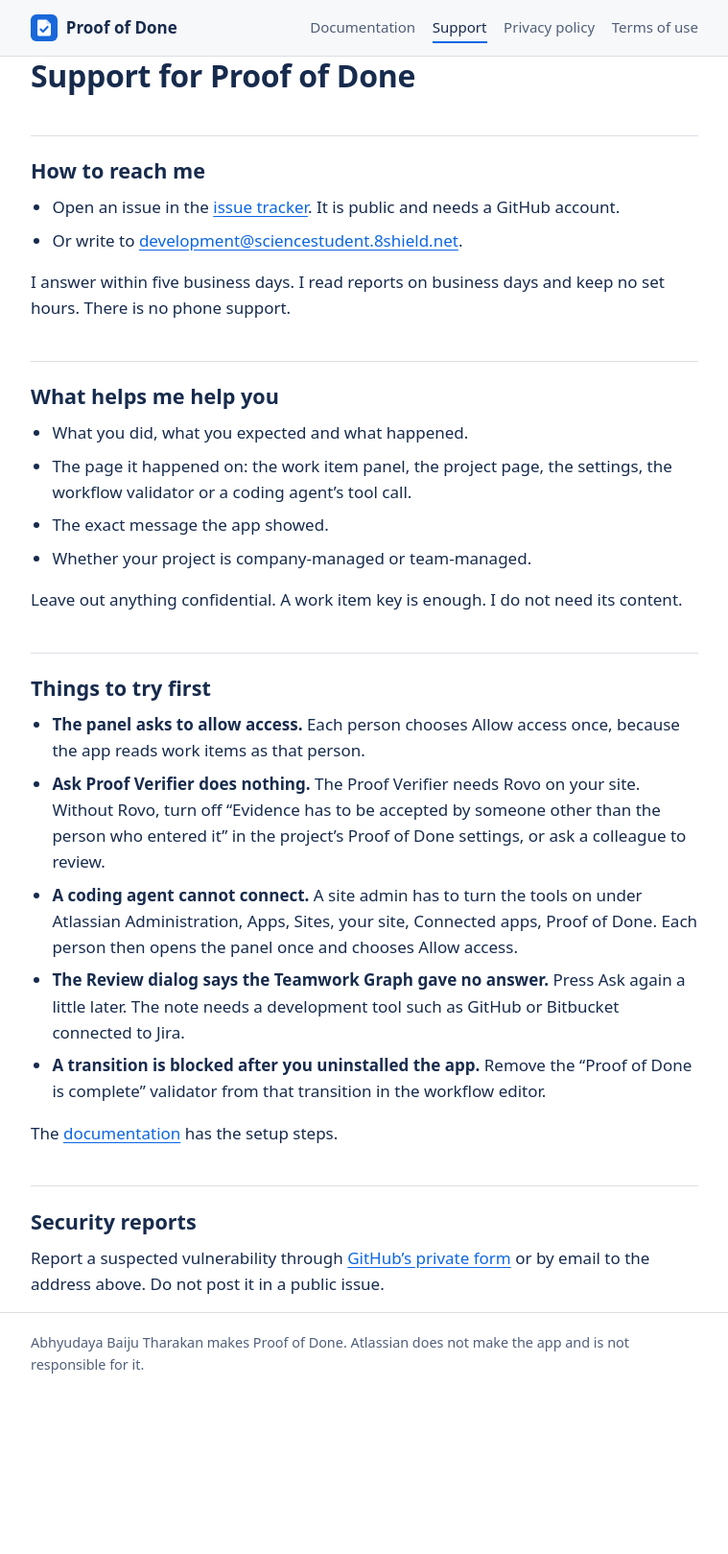
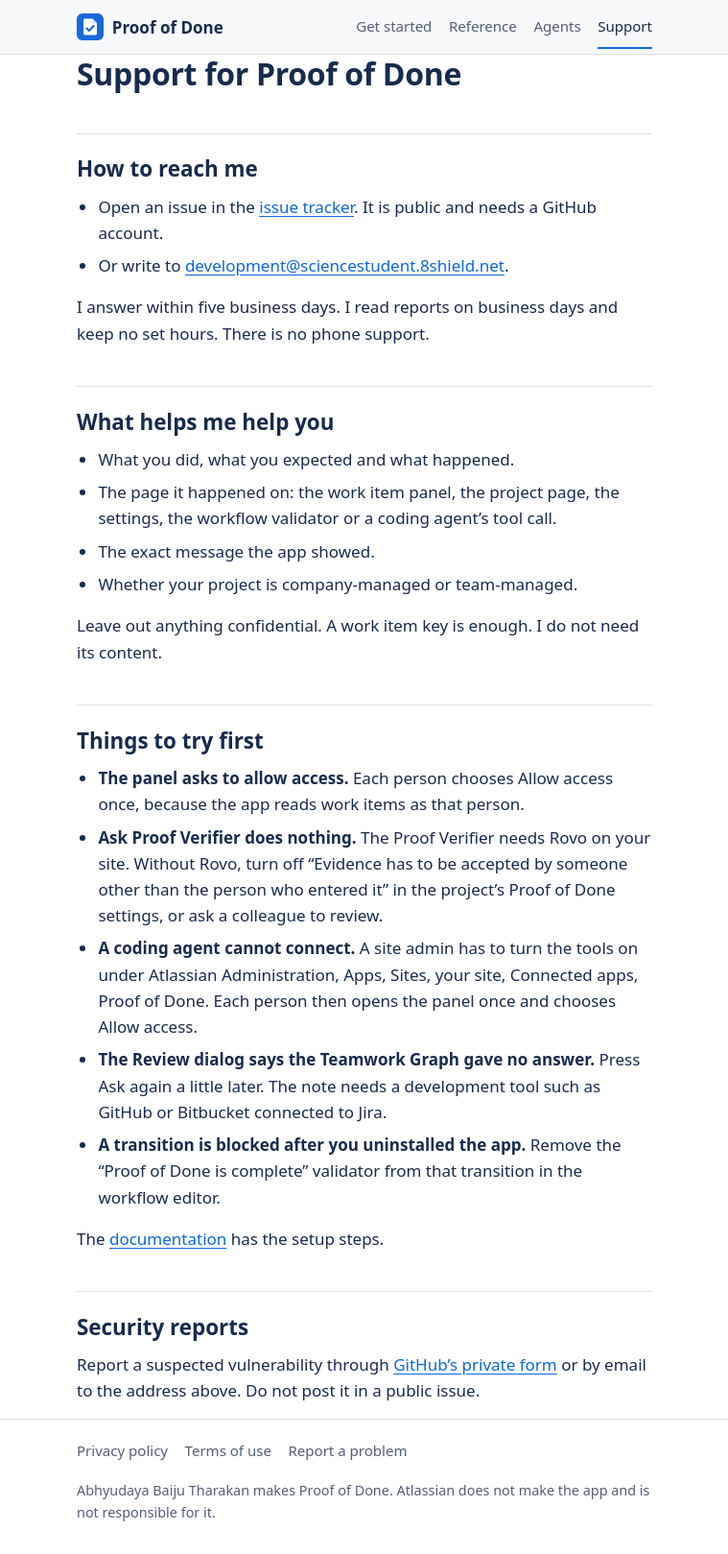
Before and after one commit to ALikesToCode/proof-of-done-docs, a Jekyll site: the page built from support.md, in a window 1280 px wide. Shown: the whole page at 96% size, without its empty margins (260-1019 px from the left). Built offline with Jekyll 4.4.1, drawn with Linux system fonts in a browser that asks for light colours; before the commit the page ends 1466 px from its top, so only the background shows below that.

Commit message:
feat(site): add contents lists, pictures, link previews and a 404 page
The header now links the four documentation pages and the footer the two legal pages. Each page gets a canonical address, a link preview and a contents list built from its headings.

Long words such as the support address and the MCP address now wrap, so nothing runs off a 320 px screen. The colours and the icon stay as they are.

```diff
--- a/_config.yml
+++ b/_config.yml
@@ -2,9 +2,13 @@ title: Proof of Done
 description: Documentation, support, privacy policy and terms of use for Proof of Done, an app for Jira Cloud.
 url: https://alikestocode.github.io
 baseurl: /proof-of-done-docs
+theme: null
 markdown: kramdown
 kramdown:
   input: GFM
+  toc_levels: 2..2
+plugins:
+  - jekyll-sitemap
 exclude:
   - README.md
   - SECURITY.md
--- a/_layouts/default.html
+++ b/_layouts/default.html
@@ -1,11 +1,29 @@
 <!doctype html>
-<html lang="en">
+<html lang="en-GB">
 <head>
   <meta charset="utf-8">
   <meta name="viewport" content="width=device-width, initial-scale=1">
-  <title>{% if page.url == '/' %}{{ site.title }}: {{ page.title | downcase }}{% else %}{{ page.title }} | {{ site.title }}{% endif %}</title>
+  <meta name="color-scheme" content="light dark">
+  <title>{{ page.title }} | {{ site.title }} for Jira</title>
   <meta name="description" content="{{ page.description | default: site.description | escape }}">
+{%- if page.url == '/404.html' %}
+  <meta name="robots" content="noindex">
+{%- else %}
+  <link rel="canonical" href="{{ page.url | absolute_url }}">
+  <meta property="og:url" content="{{ page.url | absolute_url }}">
+{%- endif %}
+  <meta property="og:type" content="website">
+  <meta property="og:site_name" content="{{ site.title }}">
+  <meta property="og:title" content="{{ page.title }} | {{ site.title }} for Jira">
+  <meta property="og:description" content="{{ page.description | default: site.description | escape }}">
+  <meta property="og:image" content="{{ '/assets/img/social.png' | absolute_url }}">
+  <meta property="og:image:width" content="930">
+  <meta property="og:image:height" content="470">
+  <meta property="og:image:alt" content="The Proof of Done panel on a Jira work item, with one of three criteria proven.">
+  <meta name="twitter:card" content="summary_large_image">
+  <link rel="icon" href="{{ '/assets/icon-32.png' | relative_url }}" sizes="32x32" type="image/png">
   <link rel="icon" href="{{ '/assets/icon.svg' | relative_url }}" type="image/svg+xml">
+  <link rel="apple-touch-icon" href="{{ '/assets/apple-touch-icon.png' | relative_url }}">
   <link rel="stylesheet" href="{{ '/assets/style.css' | relative_url }}">
 </head>
 <body>
@@ -16,11 +34,11 @@
         <img src="{{ '/assets/icon.svg' | relative_url }}" alt="" width="28" height="28">
         <span>Proof of Done</span>
       </a>
-      <nav aria-label="Pages">
-        <a href="{{ '/' | relative_url }}"{% if page.url == '/' %} aria-current="page"{% endif %}>Documentation</a>
+      <nav aria-label="Site">
+        <a href="{{ '/' | relative_url }}"{% if page.url == '/' %} aria-current="page"{% endif %}>Get started</a>
+        <a href="{{ '/reference/' | relative_url }}"{% if page.url == '/reference/' %} aria-current="page"{% endif %}>Reference</a>
+        <a href="{{ '/agents/' | relative_url }}"{% if page.url == '/agents/' %} aria-current="page"{% endif %}>Agents</a>
         <a href="{{ '/support/' | relative_url }}"{% if page.url == '/support/' %} aria-current="page"{% endif %}>Support</a>
-        <a href="{{ '/privacy/' | relative_url }}"{% if page.url == '/privacy/' %} aria-current="page"{% endif %}>Privacy policy</a>
-        <a href="{{ '/terms/' | relative_url }}"{% if page.url == '/terms/' %} aria-current="page"{% endif %}>Terms of use</a>
       </nav>
     </div>
   </header>
@@ -29,6 +47,11 @@
   </main>
   <footer class="bottom">
     <div class="wrap">
+      <nav aria-label="Legal and contact">
+        <a href="{{ '/privacy/' | relative_url }}"{% if page.url == '/privacy/' %} aria-current="page"{% endif %}>Privacy policy</a>
+        <a href="{{ '/terms/' | relative_url }}"{% if page.url == '/terms/' %} aria-current="page"{% endif %}>Terms of use</a>
+        <a href="https://github.com/ALikesToCode/proof-of-done-docs/issues/new/choose">Report a problem</a>
+      </nav>
       <p>Abhyudaya Baiju Tharakan makes Proof of Done. Atlassian does not make the app and is not responsible for it.</p>
     </div>
   </footer>
--- a/assets/style.css
+++ b/assets/style.css
@@ -34,11 +34,13 @@ body {
   margin: 0;
   background: var(--bg);
   color: var(--text);
-  font: 17px/1.6 system-ui, -apple-system, "Segoe UI", Roboto, "Helvetica Neue", Arial, sans-serif;
+  font: 1.0625rem/1.6 system-ui, -apple-system, "Segoe UI", Roboto, "Helvetica Neue", Arial, sans-serif;
+  /* A long word, such as an email address, breaks before it can widen the page. */
+  overflow-wrap: break-word;
 }
 
 .wrap {
-  max-width: 46rem;
+  max-width: 40rem;
   margin: 0 auto;
   padding: 0 1.25rem;
 }
@@ -67,15 +69,16 @@ body {
   flex-wrap: wrap;
   align-items: center;
   justify-content: space-between;
-  gap: 0.4rem 1.5rem;
-  padding-top: 0.8rem;
-  padding-bottom: 0.8rem;
+  gap: 0 1.5rem;
+  padding-top: 0.35rem;
+  padding-bottom: 0.35rem;
 }
 
 .brand {
   display: inline-flex;
   align-items: center;
   gap: 0.55rem;
+  min-height: 2.75rem;
   color: var(--text);
   font-weight: 650;
   text-decoration: none;
@@ -85,25 +88,30 @@ body {
   display: block;
 }
 
-nav {
+.top nav,
+.bottom nav {
   display: flex;
   flex-wrap: wrap;
-  gap: 0.2rem 1.1rem;
+  gap: 0 1.1rem;
   font-size: 0.94rem;
 }
 
-nav a {
-  padding: 0.2rem 0;
+.top nav a,
+.bottom nav a {
+  padding: 0.6rem 0;
   color: var(--muted);
   text-decoration: none;
   border-bottom: 2px solid transparent;
 }
 
-nav a:hover {
+.top nav a:hover,
+.bottom nav a:hover {
   color: var(--text);
+  text-decoration: underline;
 }
 
-nav a[aria-current="page"] {
+.top nav a[aria-current="page"],
+.bottom nav a[aria-current="page"] {
   color: var(--text);
   border-bottom-color: var(--link);
 }
@@ -130,19 +138,21 @@ h2 {
   margin: 2.6rem 0 0.7rem;
   padding-top: 1.4rem;
   border-top: 1px solid var(--line);
-  font-size: 1.35rem;
+  font-size: 1.4rem;
 }
 
 h3 {
-  margin: 1.8rem 0 0.5rem;
-  font-size: 1.08rem;
+  margin: 1.6rem 0 0.4rem;
+  font-size: 1.15rem;
 }
 
 p,
 ul,
 ol,
+dl,
 table,
-pre {
+pre,
+figure {
   margin: 0 0 1rem;
 }
 
@@ -157,6 +167,21 @@ li {
 
 li > p {
   margin-bottom: 0.5rem;
+}
+
+li > ul,
+li > ol {
+  margin-top: 0.45rem;
+  margin-bottom: 0.5rem;
+}
+
+dt {
+  margin-top: 0.8rem;
+  font-weight: 600;
+}
+
+dd {
+  margin: 0.15rem 0 0;
 }
 
 a {
@@ -178,17 +203,64 @@ code {
   overflow-wrap: anywhere;
 }
 
+/* A long command wraps on screen. A copied command stays one line. */
 pre {
   padding: 0.8rem 1rem;
   background: var(--code);
   border-radius: 6px;
-  overflow-x: auto;
+  white-space: pre-wrap;
+  overflow-wrap: anywhere;
 }
 
 pre code {
   padding: 0;
   background: none;
-  overflow-wrap: normal;
+}
+
+img {
+  max-width: 100%;
+  height: auto;
+}
+
+figure img {
+  display: block;
+  border: 1px solid var(--line);
+  border-radius: 6px;
+}
+
+figcaption {
+  margin-top: 0.4rem;
+  color: var(--muted);
+  font-size: 0.9rem;
+}
+
+li > figure {
+  margin-top: 0.8rem;
+}
+
+.toc {
+  margin: 0 0 1.5rem;
+  padding: 0.8rem 1.1rem;
+  background: var(--band);
+  border: 1px solid var(--line);
+  border-radius: 6px;
+  font-size: 0.95rem;
+}
+
+.toc p {
+  margin: 0 0 0.4rem;
+  font-weight: 600;
+}
+
+.toc ul {
+  margin: 0;
+  columns: 2;
+  column-gap: 2rem;
+}
+
+.toc li {
+  margin-bottom: 0.3rem;
+  break-inside: avoid;
 }
 
 table {
@@ -203,6 +275,7 @@ td {
   border: 1px solid var(--line);
   text-align: left;
   vertical-align: top;
+  overflow-wrap: anywhere;
 }
 
 th {
@@ -222,25 +295,88 @@ th {
 }
 
 .bottom .wrap {
-  padding-top: 1.2rem;
+  padding-top: 0.6rem;
   padding-bottom: 2rem;
 }
 
 .bottom p {
-  margin: 0;
+  margin: 0.4rem 0 0;
+}
+
+/* On a wide screen the widest picture may reach past the text column. */
+@media (min-width: 56rem) {
+  figure.wide {
+    margin-left: -6rem;
+    margin-right: -6rem;
+  }
 }
 
 @media (max-width: 34rem) {
   body {
-    font-size: 16px;
+    font-size: 1rem;
   }
 
   h1 {
     font-size: 1.65rem;
   }
 
-  table {
-    display: block;
-    overflow-x: auto;
+  .toc ul {
+    columns: 1;
   }
 }
+
+@media print {
+  :root {
+    --text: #000000;
+    --muted: #333333;
+    --bg: #ffffff;
+    --band: #ffffff;
+    --line: #999999;
+    --link: #000000;
+    --code: #f1f2f4;
+  }
+
+  body {
+    font-size: 11pt;
+  }
+
+  .wrap {
+    max-width: none;
+    padding: 0;
+  }
+
+  .skip,
+  .top nav,
+  .bottom nav,
+  .toc {
+    display: none;
+  }
+
+  main {
+    padding-top: 1rem;
+    padding-bottom: 1rem;
+  }
+
+  figure.wide {
+    margin-left: 0;
+    margin-right: 0;
+  }
+
+  /* Paper cannot follow a link, so the address is printed after it. */
+  main a[href^="http"]::after {
+    content: " <" attr(href) ">";
+    font-size: 0.9em;
+  }
+
+  h2,
+  h3 {
+    break-after: avoid;
+  }
+
+  pre,
+  figure,
+  dt,
+  li {
+    break-inside: avoid;
+  }
+}
```
Also changed, not shown: 404.md (added, +17 -0 lines), assets/apple-touch-icon.png (added), assets/icon-32.png (added), assets/img/apps-button.png (added), assets/img/panel.png (added), assets/img/project-page.png (added), assets/img/review-evidence.png (added), assets/img/social.png (added).
